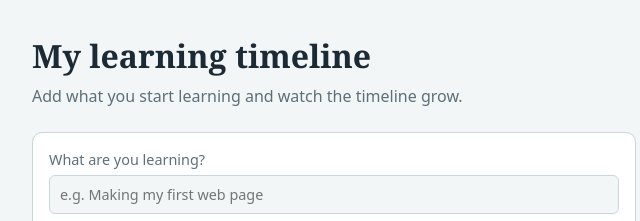
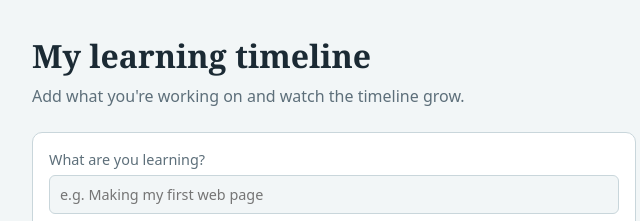
Before and after one commit to ktfsh/my-site, a plain HTML site: page index.html in a window 1280 px wide. Shown: the top 221 px of the page, 306-946 px from the left. Drawn offline with Linux system fonts and the light colour scheme.

```diff
--- a/index.html
+++ b/index.html
@@ -107,7 +107,7 @@
 <body>
 <main>
   <h1>My learning timeline</h1>
-  <p class="sub">Add what you start learning and watch the timeline grow.</p>
+  <p class="sub">Add what you're working on and watch the timeline grow.</p>
 
   <form id="add-form">
     <label>What are you learning?
```
